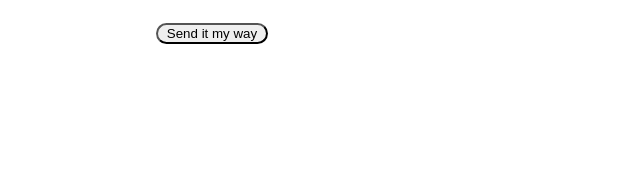
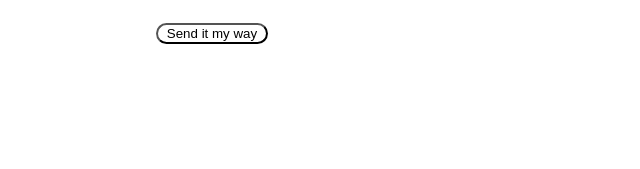
Before and after one commit to Melchs40/homepage, a website built with webpack: page dist/index.html in a window 1280 px wide. Shown: the part 4711-4880 px from the top of the page, 596-1236 px from the left. Built offline with nearby package versions, Linux system fonts and the light colour scheme.

Commit message:
Edit contact submit button to fix background color

```diff
--- a/src/style.scss
+++ b/src/style.scss
@@ -629,6 +629,8 @@ button:hover {
 #contact-submit {
   width: 7rem;
   appearance: none;
+  background-color: white;
+  color: black;
   margin-left: 7rem;
   margin-top: 9rem;
   border-radius: 2rem;
```
Also changed, not shown: dist/bundle.js, src/style.css, 1 other file.
